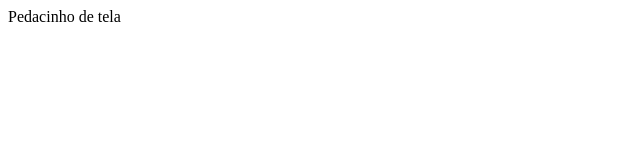
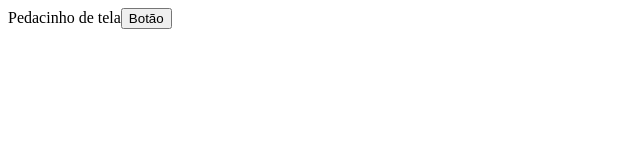
Before and after one commit to beatrizmaselli/teste-next, a Next.js app: page / in a window 1280 px wide. Shown: the top 160 px of the page, without its empty margins (0-640 px from the left). Built offline with nearby package versions, Linux system fonts and the light colour scheme.

Commit message:
Adicionar botão

```diff
--- a/pages/index.js
+++ b/pages/index.js
@@ -2,6 +2,18 @@ export default function Home() {
     return (
         <div>
             Pedacinho de tela
+
+            <button>
+                Botão
+            </button>
+
+        <style>
+            {`
+                .button{
+                    background-color: #4CAF50
+                }
+            `}
+        </style>
         </div>
     )
 }
```
